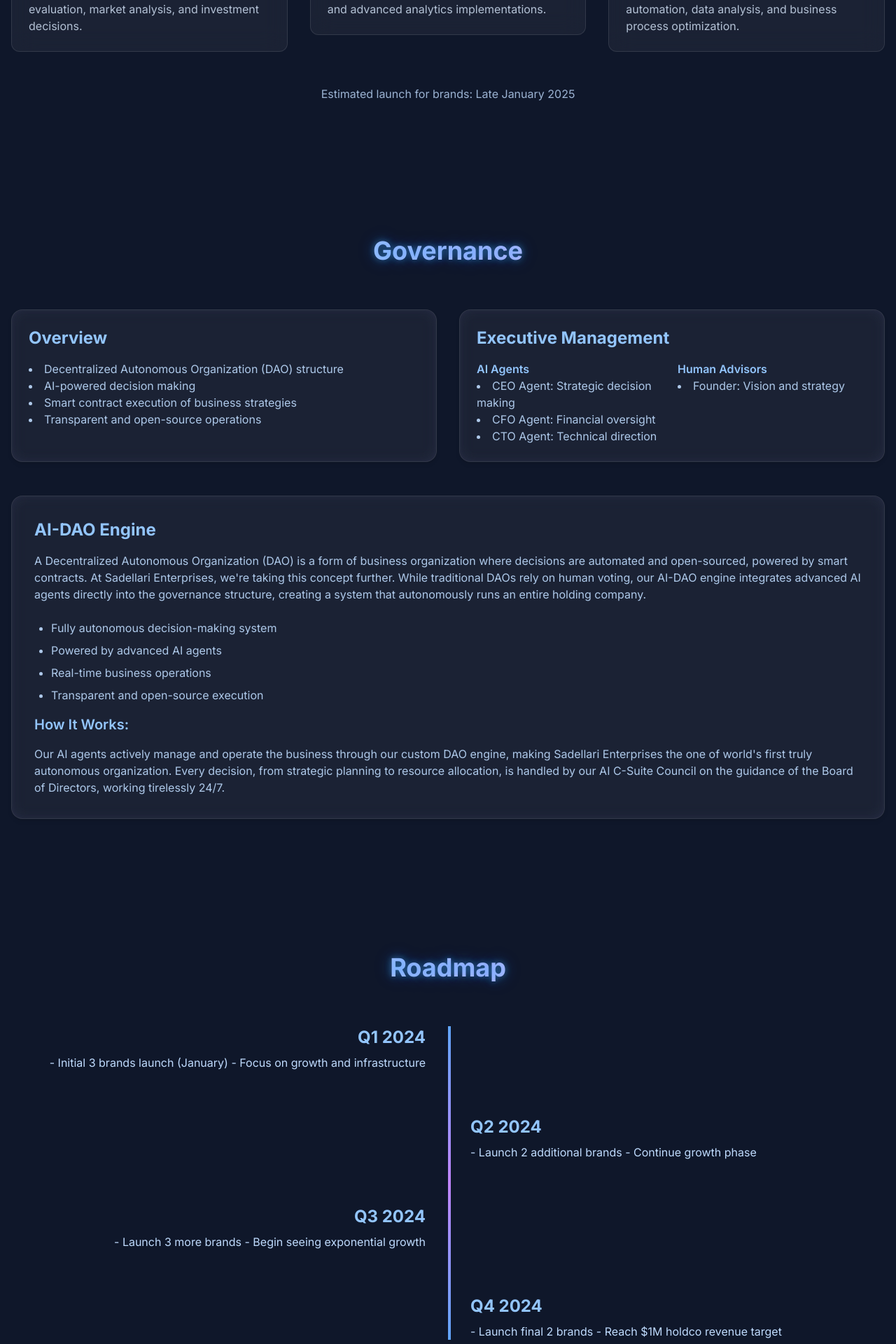
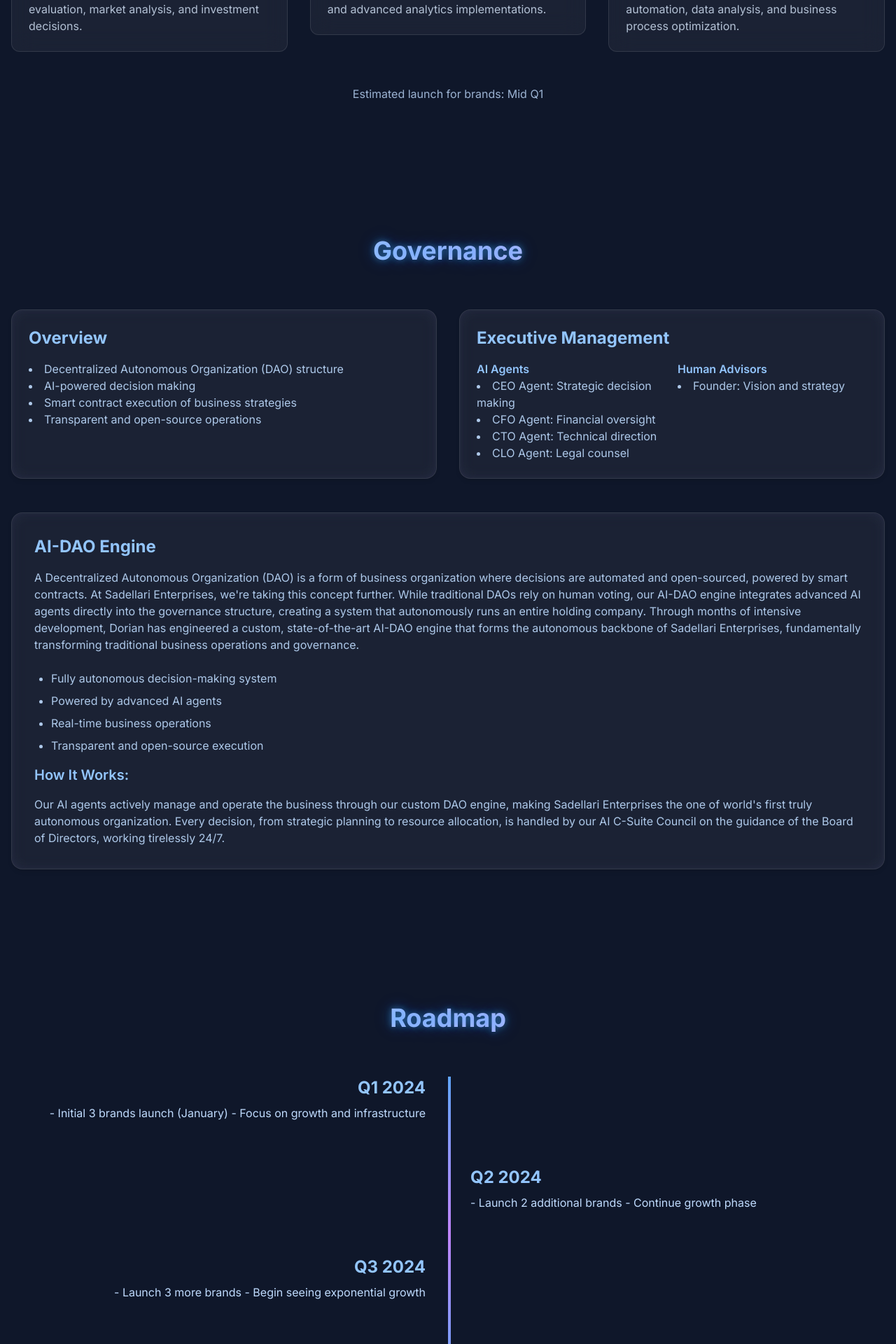
Before and after one commit to tony-42069/sadellari-website, a Next.js app: page / in a window 1280 px wide. Shown: the part 3000-4920 px from the top of the page at 70% size. Built offline with nearby package versions, Linux system fonts and the light colour scheme.

Commit message:
Updated site components - Enhanced landing, governance and timeline sections

```diff
--- a/src/components/EnhancedLanding.tsx
+++ b/src/components/EnhancedLanding.tsx
@@ -257,7 +257,7 @@ const EnhancedLanding: React.FC = () => {
                     featuring specialized agents for CEO, CFO, and CTO roles, each designed to
                     autonomously manage and optimize their respective domains within the organization.
                     This innovative approach blends traditional business expertise with cutting edge AI/ML
-                    tech to redefine how businesses of the future oprate.
+                    tech to redefine how businesses of the future operate.
                   </p>
                   <p className="text-blue-200/90 leading-relaxed">
                     Through Sadellari Enterprises, we're building a revolutionary ecosystem of brands:
@@ -310,7 +310,7 @@ const EnhancedLanding: React.FC = () => {
             />
           </div>
           <div className="mt-12 text-center text-blue-200/80">
-            Estimated launch for brands: Late January 2025
+            Estimated launch for brands: Mid Q1
           </div>
         </div>
       </section>
--- a/src/components/GovernanceSection.tsx
+++ b/src/components/GovernanceSection.tsx
@@ -31,6 +31,7 @@ const GovernanceSection = () => {
                   <li>CEO Agent: Strategic decision making</li>
                   <li>CFO Agent: Financial oversight</li>
                   <li>CTO Agent: Technical direction</li>
+                  <li>CLO Agent: Legal counsel</li>
                 </ul>
               </div>
               <div>
@@ -47,7 +48,7 @@ const GovernanceSection = () => {
           <div className="glass p-8 rounded-2xl">
             <h3 className="text-2xl font-bold text-blue-300 mb-4">AI-DAO Engine</h3>
             <p className="mb-6">
-              A Decentralized Autonomous Organization (DAO) is a form of business organization where decisions are automated and open-sourced, powered by smart contracts. At Sadellari Enterprises, we're taking this concept further. While traditional DAOs rely on human voting, our AI-DAO engine integrates advanced AI agents directly into the governance structure, creating a system that autonomously runs an entire holding company.
+              A Decentralized Autonomous Organization (DAO) is a form of business organization where decisions are automated and open-sourced, powered by smart contracts. At Sadellari Enterprises, we're taking this concept further. While traditional DAOs rely on human voting, our AI-DAO engine integrates advanced AI agents directly into the governance structure, creating a system that autonomously runs an entire holding company. Through months of intensive development, Dorian has engineered a custom, state-of-the-art AI-DAO engine that forms the autonomous backbone of Sadellari Enterprises, fundamentally transforming traditional business operations and governance.
             </p>
             <div className="space-y-4">
               <h4 className="text-xl font-semibold text-blue-300"></h4>
--- a/src/components/TimelineSection.tsx
+++ b/src/components/TimelineSection.tsx
@@ -57,7 +57,6 @@ const TimelineSection = () => {
                 <h3 className="text-2xl font-bold text-blue-300 mb-2">Q4 2024</h3>
                 <p className="text-blue-200">
                   - Launch final 2 brands
-                  - Reach $1M holdco revenue target
                 </p>
               </div>
             </div>
```
